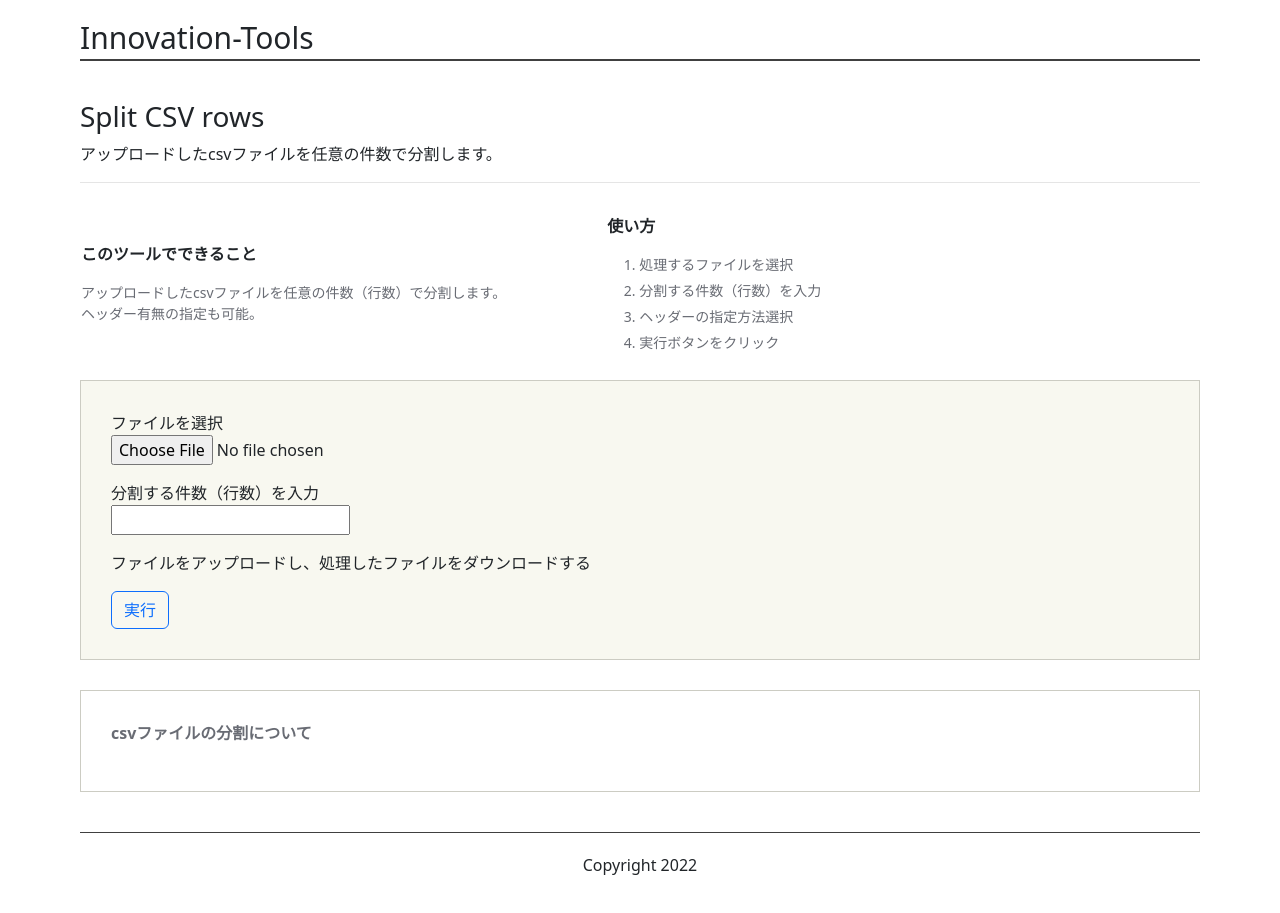
After one commit to kishi-hirosuke/convenient_tools, a Django app: page /tool_split/ in a window 1280 px wide. The commit adds this page. Run offline with Django 3.2, Linux system fonts and the light colour scheme.

Commit message:
csv_split追加/css調節

```diff
--- a/convenient_tools/tool_site/forms.py
+++ b/convenient_tools/tool_site/forms.py
@@ -7,7 +7,7 @@ def file_size(value):
     if value.size > limit:
         raise ValidationError(f'ファイルサイズが大きすぎます。{limit/1000/1000}MBより小さいサイズにしてください。')
 
-class UploadForm(forms.Form):
+class UploadExtract(forms.Form):
     file = forms.FileField(
         validators=[
             FileExtensionValidator(['csv']),
@@ -16,3 +16,13 @@ class UploadForm(forms.Form):
     )
     columuns = forms.CharField(max_length=255)
     code = forms.CharField(max_length=2000)
+
+
+class UploadSplit(forms.Form):
+    file = forms.FileField(
+        validators=[
+            FileExtensionValidator(['csv']),
+            file_size
+            ]
+    )
+    num = forms.CharField(max_length=255)
--- a/convenient_tools/tool_site/static/main.css
+++ b/convenient_tools/tool_site/static/main.css
@@ -2,11 +2,11 @@
     box-sizing: border-box;
 }
 
-body {
+/* body {
     width: 100%;
     margin: 0;
     padding: 0;
-}
+} */
 
 .wrap {
     width: 100%;
@@ -14,13 +14,15 @@ body {
 }
 
 header{
-    position: relative;
+    /* position: relative; */
     height: 100px;
+    padding: 20px 80px 0px 80px;
 }
 
 header h1{
-    position: absolute;
+    /* position: absolute; */
     font-size: 30px;
+    padding-bottom: 3px;
     border-bottom:solid
     rgba(0, 0, 0, 0.75) 2.5px;
 }
@@ -88,7 +90,7 @@ footer p{
 }
 
 .box{
-    padding: 15px 80px 0px 80px;
+    padding: 0px 80px 0px 80px;
 }
 
 .boxtitle{
@@ -119,9 +121,12 @@ footer p{
     padding: 15px;
 }
 
+.tool:hover {
+    background-color: rgba(240, 250, 255, 0.558);
+}
+
 .tool a:hover {
-    color: #000000;
-    background-color: rgba(240, 250, 255, 0.558);
+color: #000000;
 }
 
 .tool .title{
--- /dev/null
+++ b/convenient_tools/tool_site/templates/tool_split.html
@@ -0,0 +1,86 @@
+{% extends "base.html" %}
+
+{% block title %}
+    <title>Split of CSV｜csvファイルの分割｜Innovation-Tools</title>
+{% endblock %}
+
+{% block main %}
+
+<div class="box">
+    <div class="boxtitle">
+        <h3>Split CSV rows</h3>
+        <p>アップロードしたcsvファイルを任意の件数で分割します。</p>
+    </div>
+    <div class="sub_box">
+        <table class="explanation">
+            <tr>
+                <td width="50%">
+                    <p class="explanation_title">このツールでできること</p>
+                    <p class="explanation_text">
+                        アップロードしたcsvファイルを任意の件数（行数）で分割します。<br>
+                        ヘッダー有無の指定も可能。<br>
+                    </p>
+                </td>
+                <td width="50%">
+                    <p class="explanation_title">使い方</p>
+                    <ol class="explanation_text">
+                        <li>処理するファイルを選択</li>
+                        <li>分割する件数（行数）を入力</li>
+                        <li>ヘッダーの指定方法選択</li>
+                        <li>実行ボタンをクリック</li>
+                    </ol>
+                </td>
+            </tr>
+        </table>
+
+        <div class="form-group">
+            {% if form.errors %}
+            <div class="alert alert-danger alert-dismissible fade show">
+            {% for error in form.file.errors %}
+            <div><svg xmlns="http://www.w3.org/2000/svg" width="1rem" height="1rem" fill="currentColor" class="bi bi-exclamation-triangle-fill flex-shrink-0 me-2" viewBox="0 0 16 16" role="img" aria-label="警告:">
+                <path d="M8.982 1.566a1.13 1.13 0 0 0-1.96 0L.165 13.233c-.457.778.091 1.767.98 1.767h13.713c.889 0 1.438-.99.98-1.767L8.982 1.566zM8 5c.535 0 .954.462.9.995l-.35 3.507a.552.552 0 0 1-1.1 0L7.1 5.995A.905.905 0 0 1 8 5zm.002 6a1 1 0 1 1 0 2 1 1 0 0 1 0-2z"/></svg>
+                {{ error }}
+                <button type="button" class="btn-close" data-bs-dismiss="alert" aria-label="閉じる"></button>
+            </div>
+            {% endfor %}
+            </div>
+            {% elif error_message %}
+            <div class="alert alert-danger alert-dismissible fade show">
+            <div><svg xmlns="http://www.w3.org/2000/svg" width="1rem" height="1rem" fill="currentColor" class="bi bi-exclamation-triangle-fill flex-shrink-0 me-2" viewBox="0 0 16 16" role="img" aria-label="警告:">
+                <path d="M8.982 1.566a1.13 1.13 0 0 0-1.96 0L.165 13.233c-.457.778.091 1.767.98 1.767h13.713c.889 0 1.438-.99.98-1.767L8.982 1.566zM8 5c.535 0 .954.462.9.995l-.35 3.507a.552.552 0 0 1-1.1 0L7.1 5.995A.905.905 0 0 1 8 5zm.002 6a1 1 0 1 1 0 2 1 1 0 0 1 0-2z"/></svg>
+                {{ error_message }}
+                <button type="button" class="btn-close" data-bs-dismiss="alert" aria-label="閉じる"></button>
+            </div>
+            </div>
+            {% endif %}
+            <form method="POST" class="form" enctype="multipart/form-data">
+                {% csrf_token %}
+                <div class="file-upload-wrapper">
+                    <p>ファイルを選択<br>
+                        {{ form.file }}
+                    </p>
+                    <p>分割する件数（行数）を入力<br>
+                        {{ form.num }}
+                    </p>
+                </div>
+                <p>ファイルをアップロードし、処理したファイルをダウンロードする</p>
+                <button type="submit" class="save btn btn-outline-primary" id="btn">実行</button>
+            </form>
+        </div>
+    </div>
+
+    <div class="notice">
+        <p class="explanation_title">csvファイルの分割について</p>
+        <ul class="explanation_text">
+            <!-- <li>キーワードは部分一致で、半角パイプ「|」区切りで複数キーワード指定可能です。</li><br>
+            <li>アップするcsvファイルの1行目がヘッダーとして読み込まれます。<br>つまり、基準とする列名が1行目にある必要があります。</li><br>
+            <li>基準とする列に空白が含まれているcsvファイルには対応していません。<br>また、基準列以外のヘッダーが空白の際でも処理は可能ですが、空白が「Unnamed:」に置き換わってしまうので非推奨です。</li><br>
+            <li>アップするcsvファイルによっては文字化けを起こしたり、データ型が変更されて出力される恐れがあります。処理が正常に終了したとしても、ダウンロードデータのご確認をお願いいたします。</li><br>
+            <li>こちらのツールを使用したことによる不具合は一切の責任を追えませんのでご理解の上ご利用ください。</li><br>
+            <li>現在、最大容量は500MBです。<br>今後、上限解放するかもしれませんのでお楽しみに。</li><br>
+            <li>ご不明な点やご要望がございましたら、こちらのお問い合わせフォームまでご連絡ください。</li> -->
+        </ul>
+    </div>
+
+</div>
+{% endblock %}
--- a/convenient_tools/tool_site/urls.py
+++ b/convenient_tools/tool_site/urls.py
@@ -6,4 +6,5 @@ urlpatterns = [
     path('', views.IndexView.as_view(), name='top'),
     path('about/', views.AboutView.as_view(), name='about'),
     path('tool_extract/', views.Tool_extractView, name='tool_extract'),
+    path('tool_split/', views.Tool_splitView, name='tool_split'),
 ]
--- a/convenient_tools/tool_site/views.py
+++ b/convenient_tools/tool_site/views.py
@@ -9,8 +9,8 @@ from django.http import HttpResponse
 from django.views.generic import TemplateView, View
 from django.shortcuts import render
 from django import forms
-from tool_site.forms import UploadForm
-from tool_site.functions import csv_flow, flow_1
+from tool_site.forms import UploadExtract, UploadSplit
+from tool_site.functions import extract_flow, split_flow
 import csv, io
 import pandas as pd
 
@@ -24,7 +24,7 @@ class AboutView(TemplateView):
 def Tool_extractView(request):
     if request.method == 'POST':
 
-        upload = UploadForm(request.POST, request.FILES)
+        upload = UploadExtract(request.POST, request.FILES)
 
         if upload.is_valid():
             form_data = upload.cleaned_data
@@ -32,7 +32,7 @@ def Tool_extractView(request):
 
             try:
                 start = time.time()
-                response = csv_flow(file, code, columuns, flow = flow_1)
+                response = extract_flow(file, code, columuns)
                 elapsed_time = time.time() - start
                 print (f"処理時間:{elapsed_time}秒")
                 return response
@@ -76,5 +76,42 @@ def Tool_extractView(request):
             return render(request, "tool_extract.html", {'form':upload})
 
     else:
-        upload = UploadForm()
+        upload = UploadExtract()
         return render(request, "tool_extract.html", {'form':upload})
+
+
+
+def Tool_splitView(request):
+    if request.method == 'POST':
+
+        upload = UploadSplit(request.POST, request.FILES)
+
+        if upload.is_valid():
+            form_data = upload.cleaned_data
+            file, num = form_data["file"], form_data["num"]
+
+            start = time.time()
+            response = split_flow(file, num)
+            elapsed_time = time.time() - start
+            print (f"処理時間:{elapsed_time}秒")
+            return response
+
+            # try:
+            #     start = time.time()
+            #     response = split_flow(file, num)
+            #     elapsed_time = time.time() - start
+            #     print (f"処理時間:{elapsed_time}秒")
+            #     return response
+            # except:
+            #     context = {
+            #         'error_message':'無効なデータです。',
+            #         'form':upload
+            #     }
+            #     return render(request, "tool_split.html", context)
+
+        else:
+            return render(request, "tool_split.html", {'form':upload})
+
+    else:
+        upload = UploadSplit()
+        return render(request, "tool_split.html", {'form':upload})
```
Also changed, not shown: convenient_tools/tool_site/functions.py (+57 -7 lines), convenient_tools/tool_site/templates/index.html (+6 -6 lines).
